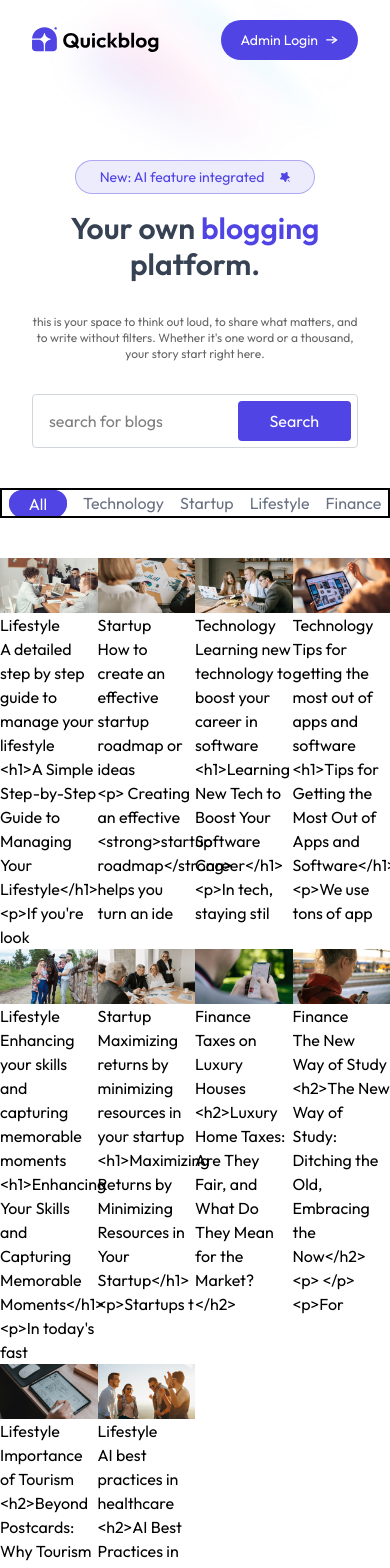
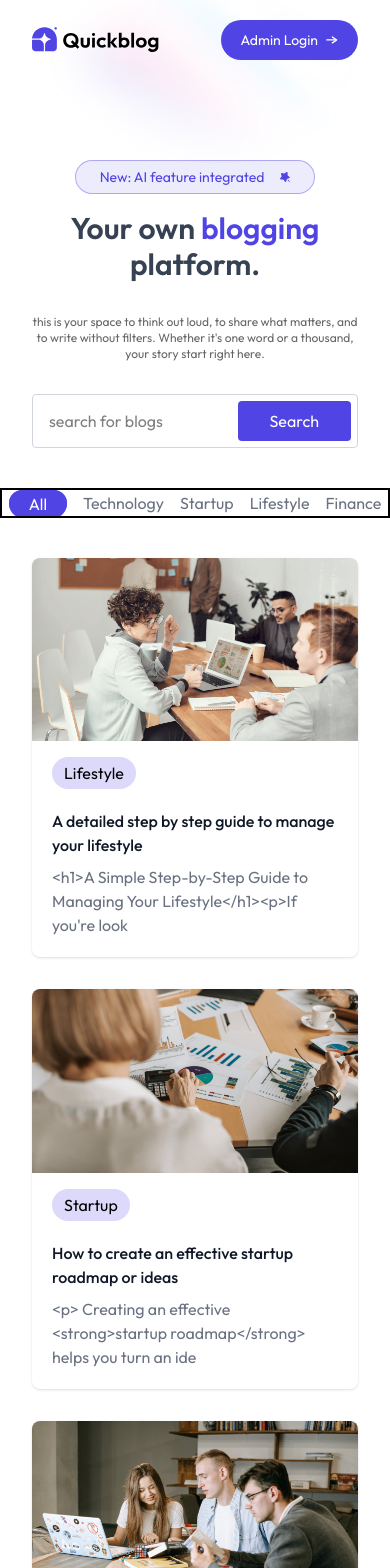
Before and after one commit to fanubalti786/full-stack-ai-powered-blog-app, a React (Vite) app in the folder client/: page / in a window 390 px wide. Shown: the top 1568 px of the page. Built offline with nearby package versions, Linux system fonts and the light colour scheme.

Commit message:
Implemented BlogCard and BlogList with responsive UI and logic

```diff
--- a/client/src/components/BlogCard.jsx
+++ b/client/src/components/BlogCard.jsx
@@ -4,12 +4,14 @@ export default function BlogCard({blog}) {
     const {title, description, category, image, _id} = blog;
     const navigate = useNavigate();
   return (
-    <div onClick={() => navigate(`/blog/${_id}`)}>
-      <img src={image} alt="" />
-      <span>{category}</span>
-      <div>
-        <h5>{title}</h5>
-        <p>{description.slice(0,80)}</p>
+    <div onClick={() => navigate(`/blog/${_id}`)}
+    className='rounded-lg overflow-hidden shadow hover:scale-102 hover:shadow-primary/25
+    duration-300 cursor-pointer w-full'>
+      <img src={image} alt="" className='aspect-video' />
+      <span className='inline-block bg-primary/20 rounded-full ml-5 mt-4 py-1 px-3'>{category}</span>
+      <div className='p-5'>
+        <h5 className='mb-2 font-medium text-gray-900'>{title}</h5>
+        <p className='font-xs text-gray-500'>{description.slice(0,80)}</p>
       </div>
     </div>
   )
--- a/client/src/components/BlogList.jsx
+++ b/client/src/components/BlogList.jsx
@@ -29,7 +29,8 @@ export default function BlogList() {
           </button>
         ))}
       </div>
-      <div className="grid grid-cols-4">
+      <div className="grid grid-cols-1 sm:grid-cols-2 md:grid-cols-3 xl:grid-cols-4
+       gap-8 mb-24 mx-8 sm:mx-16 xl:mx-40">
         {blog_data.filter((blog, index) => menu === "All"? true: blog.category === menu)
         .map((blog, index) => (
           <BlogCard key={index} blog={blog}/>
```
